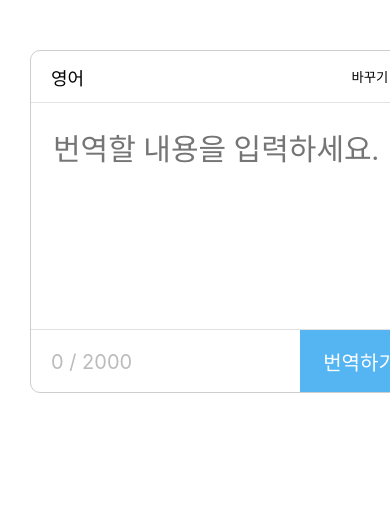
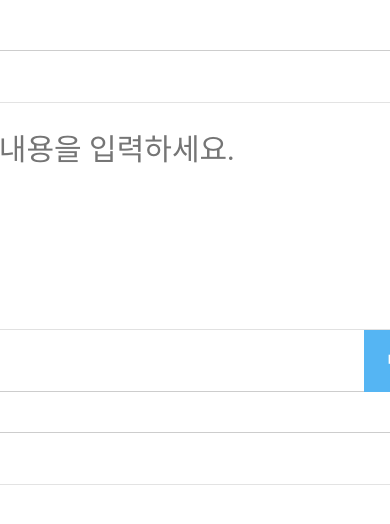
Before and after one commit to woooovely/translator, a Next.js app: page / in a window 390 px wide. Shown: the top 524 px of the page. Built offline with nearby package versions, Linux system fonts and the light colour scheme.

Commit message:
feat: 반응형 디자인 추가

```diff
--- a/styles/index.ts
+++ b/styles/index.ts
@@ -6,6 +6,10 @@ export const TextBoxContainer = styled.div`
   padding-right: 30px;
   margin-top: 50px;
   display: flex;
+  @media screen and (max-width: 781px) {
+    flex-direction: column;
+    align-items: center;
+  }
 `
 
 export const EngTextBox = styled.div`
@@ -21,6 +25,9 @@ export const KorTranlatedBox = styled.div`
   height: 343px;
   border: 1px solid #CDCDCD;
   border-radius: 10px;
+  @media screen and (max-width: 781px) {
+    margin-top: 40px;
+  }
 `
 
 export const LanguageTitleBox = styled.div`
```
